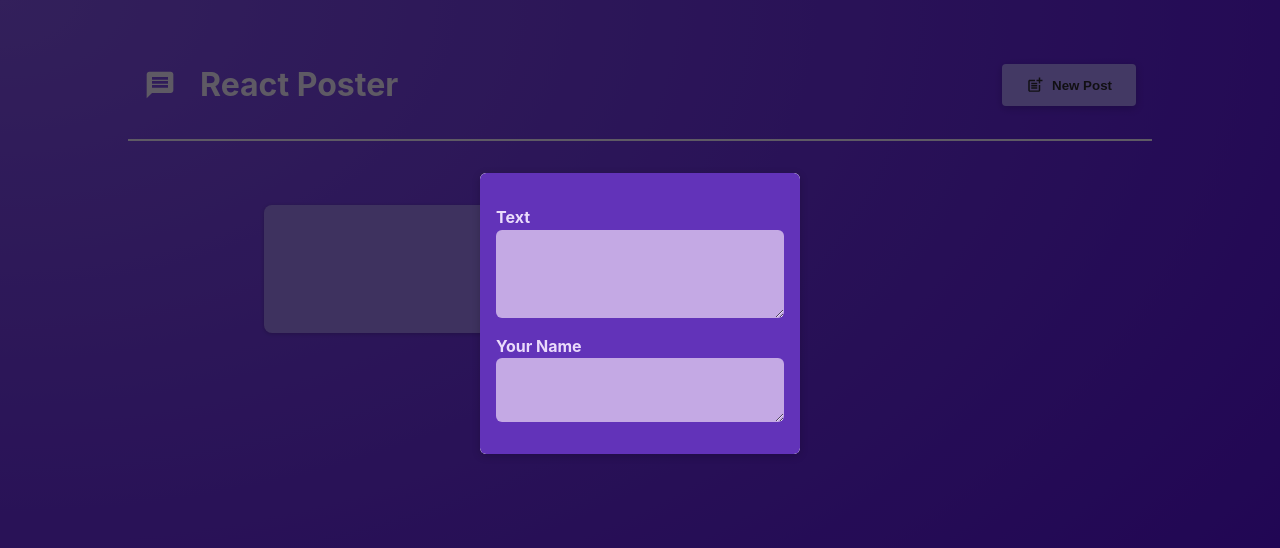
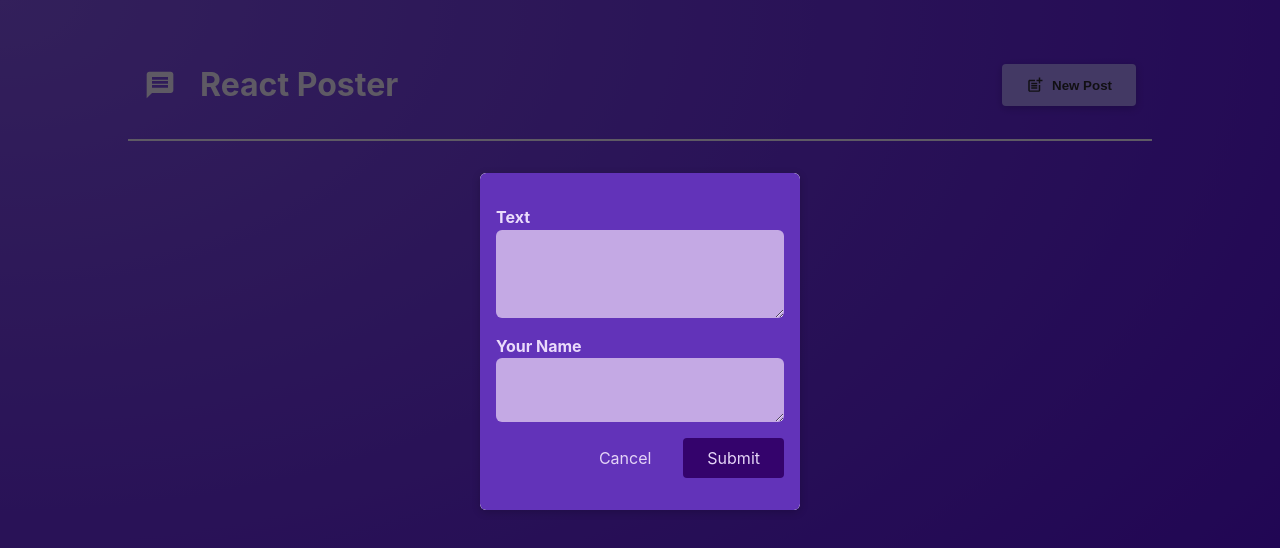
Before and after one commit to ainmutaqorrobin/reactRevision, a React (Vite) app: page / in a window 1280 px wide. Shown: the top 548 px of the page. Built offline with nearby package versions, Linux system fonts and the light colour scheme.

Commit message:
added form for adding post

```diff
--- a/src/components/NewPost.jsx
+++ b/src/components/NewPost.jsx
@@ -2,11 +2,31 @@
 import styles from "./NewPost.module.css";
 
 export default function NewPost(props) {
+  const [enteredBody, setEnteredBody] = useState("");
+  const [enteredAuthor, setEnteredAuthor] = useState("");
+
+  function authorChangeHandler(event) {
+    setEnteredAuthor(event.target.value);
+  }
+  function bodyChangeHandler(event) {
+    setEnteredBody(event.target.value);
+  }
+
+  function submitHandler(event) {
+    event.preventDefault();
+    const postData = {
+      body: enteredBody,
+      author: enteredAuthor,
+    };
+    props.onAddPost(postData);
+    props.onCancel();
+  }
+
   return (
-    <form className={styles.form}>
+    <form className={styles.form} onSubmit={submitHandler}>
       <p>
         <label htmlFor="body">Text</label>
-        <textarea id="body" required rows={3} onChange={props.onBodyChange} />
+        <textarea id="body" required rows={3} onChange={bodyChangeHandler} />
       </p>
       <p>
         <label htmlFor="name">Your Name</label>
@@ -14,8 +34,14 @@
           type="text"
           id="name"
           required
-          onChange={props.onAuthorChange}
+          onChange={authorChangeHandler}
         />
+      </p>
+      <p className={styles.actions}>
+        <button type="button" onClick={props.onCancel}>
+          Cancel
+        </button>
+        <button>Submit</button>
       </p>
     </form>
   );
--- a/src/components/PostList.jsx
+++ b/src/components/PostList.jsx
@@ -5,34 +5,40 @@
 import Modal from "./Modal";
 
 export default function PostList({ isPosting, onStopPosting }) {
-  const [enteredBody, setEnteredBody] = useState("");
-  const [enteredAuthor, setEnteredAuthor] = useState("");
+  const [posts, setPosts] = useState([]);
+
+  function addPostHandler(postData) {
+    setPosts((existingPosts) => [postData, ...existingPosts]);
+  }
+
   let modalContent;
-
-  function authorChangeHandler(event) {
-    setEnteredAuthor(event.target.value);
-  }
-  function bodyChangeHandler(event) {
-    setEnteredBody(event.target.value);
-  }
+  let postContent;
   if (isPosting) {
     modalContent = (
       <Modal onClose={onStopPosting}>
-        <NewPost
-          onAuthorChange={authorChangeHandler}
-          onBodyChange={bodyChangeHandler}
-        />
+        <NewPost onCancel={onStopPosting} onAddPost={addPostHandler} />
       </Modal>
     );
   }
+  posts.length > 0
+    ? (postContent = (
+        <ul className={styles.posts}>
+          {posts.map((post, index) => (
+            <Post key={index} body={post.body} author={post.author} />
+          ))}{" "}
+        </ul>
+      ))
+    : (postContent = (
+        <div style={{ textAlign: "center", color: "white" }}>
+          <h2>There are no posts yet.</h2>
+          <p>Start adding some!</p>
+        </div>
+      ));
 
   return (
     <>
       {isPosting ? modalContent : null}
-      <ul className={styles.posts}>
-        <Post author={enteredAuthor} body={enteredBody} />
-        <Post author="ain" body="terlalu simple" />
-      </ul>
+      {postContent}
     </>
   );
 }
```
